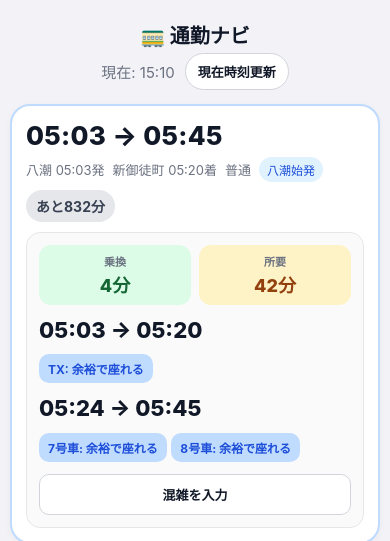
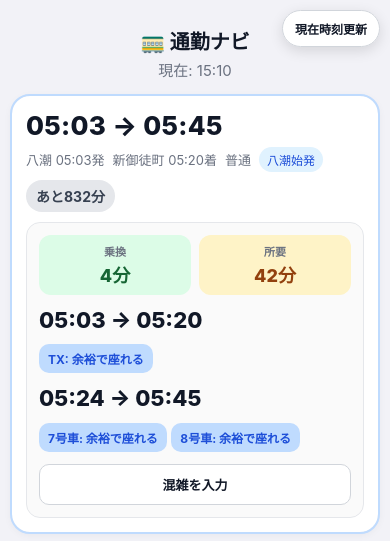
Before and after one commit to junta429/train-web-app, a Flask app: page / in a window 390 px wide. Shown: the top 541 px of the page. Run offline with Flask 3, Linux system fonts and the light colour scheme; data comes from the database, SQL or seed files in the repository.

Commit message:
make refresh button floating

```diff
--- a/templates/index.html
+++ b/templates/index.html
@@ -48,9 +48,27 @@ body {
     padding: 12px;
 }
 
+.floating-refresh {
+    position: fixed;
+    top: 12px;
+    right: 12px;
+    z-index: 1000;
+    border: 1px solid #d1d5db;
+    background: rgba(255, 255, 255, 0.96);
+    backdrop-filter: blur(8px);
+    -webkit-backdrop-filter: blur(8px);
+    color: #111827;
+    border-radius: 999px;
+    padding: 10px 14px;
+    font-size: 13px;
+    font-weight: 700;
+    box-shadow: 0 4px 14px rgba(0,0,0,0.12);
+}
+
 .header {
     text-align: center;
     margin-bottom: 16px;
+    padding-top: 6px;
 }
 
 .header h2 {
@@ -69,16 +87,6 @@ body {
 .time {
     font-size: 15px;
     color: var(--subtext);
-}
-
-.refresh-button {
-    border: 1px solid #d1d5db;
-    background: white;
-    color: #111827;
-    border-radius: 999px;
-    padding: 8px 12px;
-    font-size: 13px;
-    font-weight: 700;
 }
 
 .group {
@@ -333,6 +341,13 @@ select {
 }
 
 @media (max-width: 480px) {
+    .floating-refresh {
+        top: 10px;
+        right: 10px;
+        padding: 9px 12px;
+        font-size: 12px;
+    }
+
     .tx-title {
         font-size: 26px;
     }
@@ -350,11 +365,14 @@ select {
 
 <body>
 
+<button type="button" class="floating-refresh" onclick="location.reload()">
+    現在時刻更新
+</button>
+
 <div class="header">
     <h2>🚃 通勤ナビ</h2>
     <div class="time-row">
         <div class="time">現在: {{ now }}</div>
-        <button type="button" class="refresh-button" onclick="location.reload()">現在時刻更新</button>
     </div>
 </div>
 
```
